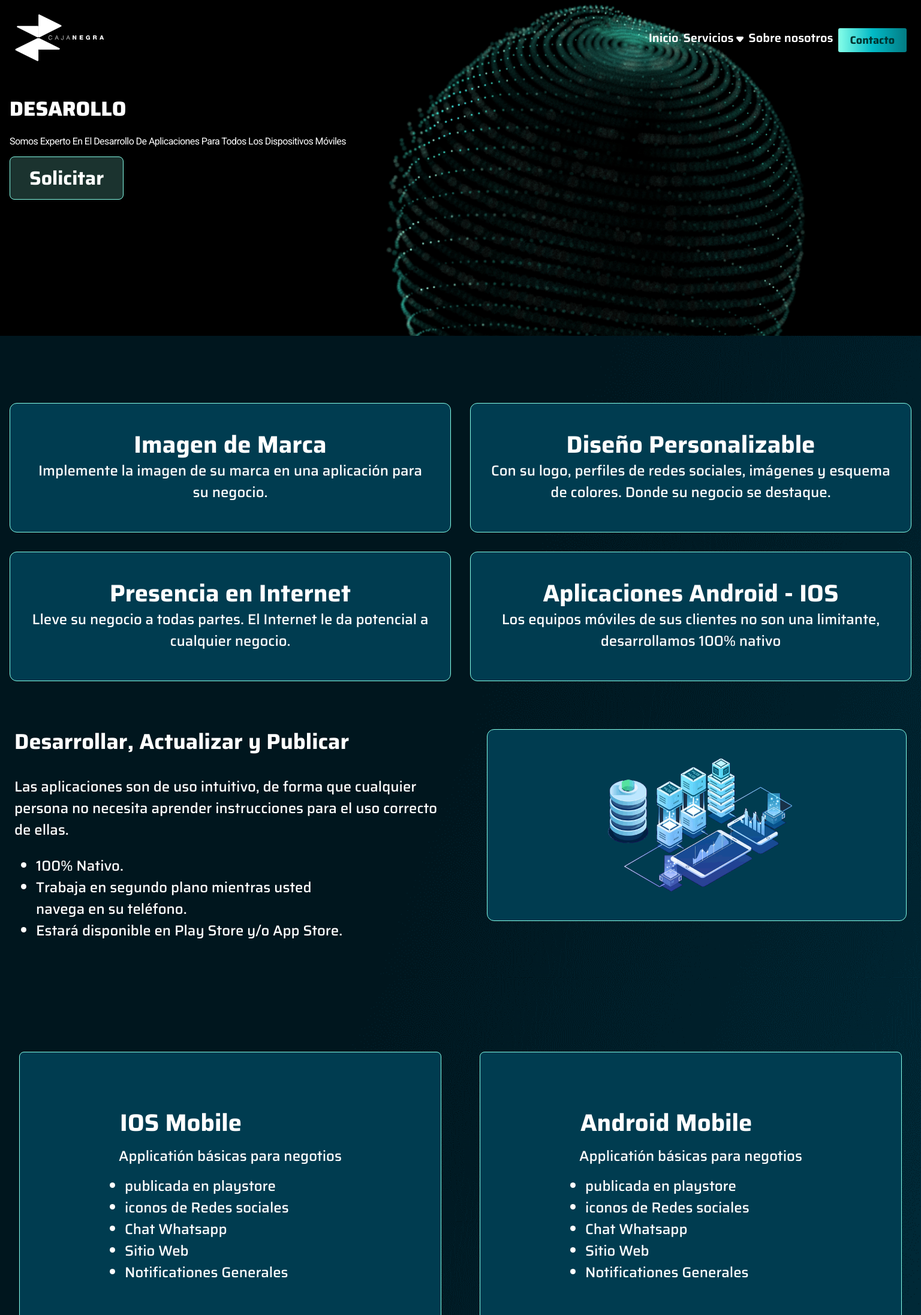
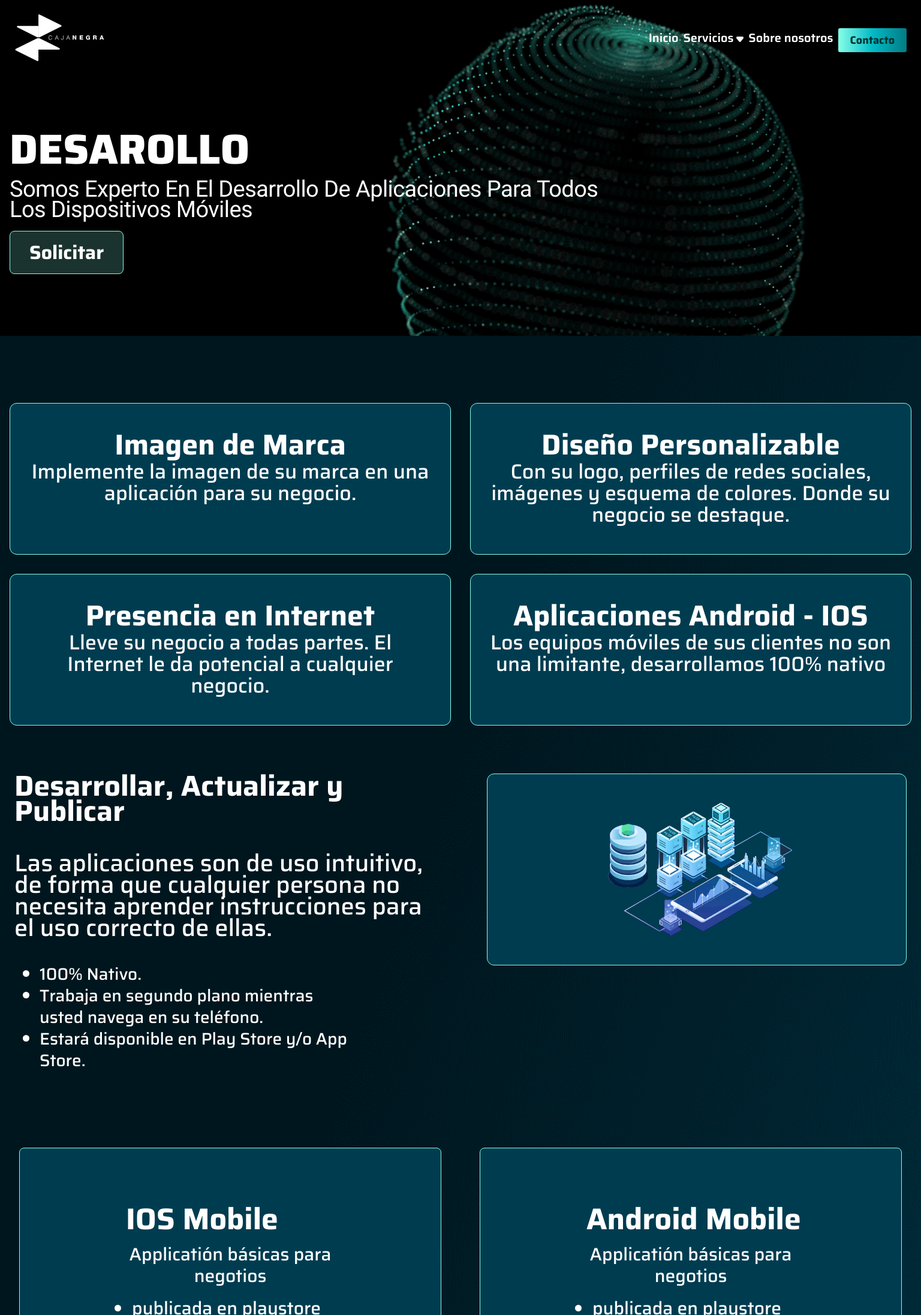
Before and after one commit to Palnetguy/caja-negra-frontend, a React (Create React App) app: page /desarollo in a window 1536 px wide. Shown: the top 2193 px of the page at 60% size. Built offline with nearby package versions, Linux system fonts and the light colour scheme; no server answers.

Commit message:
desarolo

```diff
--- a/src/styles/desarollo_page.css
+++ b/src/styles/desarollo_page.css
@@ -474,6 +474,7 @@ desarollo_page .desarollo .desarollo_each_cont .desarollo_bottom_each .align > h
 
 /* 1000px - Small desktop */
 @media (min-width: 1000px) {
+
   .desarollo_page .desarollo .desarollo_each_cont .desarollo_bottom_each {
     width: calc((100% / 2) - 4em);
     display: flex;
@@ -487,15 +488,41 @@ margin-left: 2em;
 
 /* 1500px - Large desktop */
 @media (min-width: 1500px) {
-  .services-container {
-    grid-template-columns: repeat(4, 1fr);
-    gap: var(--spacing-lg);
-    max-width: 1480px;
+
+    .desarollo_page .top > .info {
+      margin-top: 18em;
+    }
+  .desarollo_page .top > .info > h1 {
+    font-size: 70px;
+  }
+  .desarollo_page .top > .info > p {
+    font-size: 38px;
+  }
+  .desarollo_page .desarollo_each h1 {
+    font-size: 48px;
+  }
+  .desarollo_page .desarollo_each p {
+    font-size: 34px;
   }
 
-  .service-card {
-    height: 500px;
-  }
+.desarollo_page .desarollo .desarollo_more .lft > h1 {
+  font-size: 48px;
+}
+.desarollo_page .desarollo .desarollo_more .lft > p {
+  font-size: 40px;
+}
+.desarollo_page .desarollo .desarollo_more .lft > ul > li {
+  font-size: 28px;
+}
+.desarollo_page .desarollo .desarollo_each_cont .desarollo_bottom_each .align > h1 {
+  font-size: 50px;
+}
+.desarollo_page .desarollo .desarollo_each_cont .desarollo_bottom_each .align .desc >p {
+  font-size: 30px;
+}
+.desarollo_page .desarollo .desarollo_each_cont .desarollo_bottom_each .align .desc > ul {
+  font-size: 30px;
+}
 }
 
 /* 2000px - Extra large screens */
```
